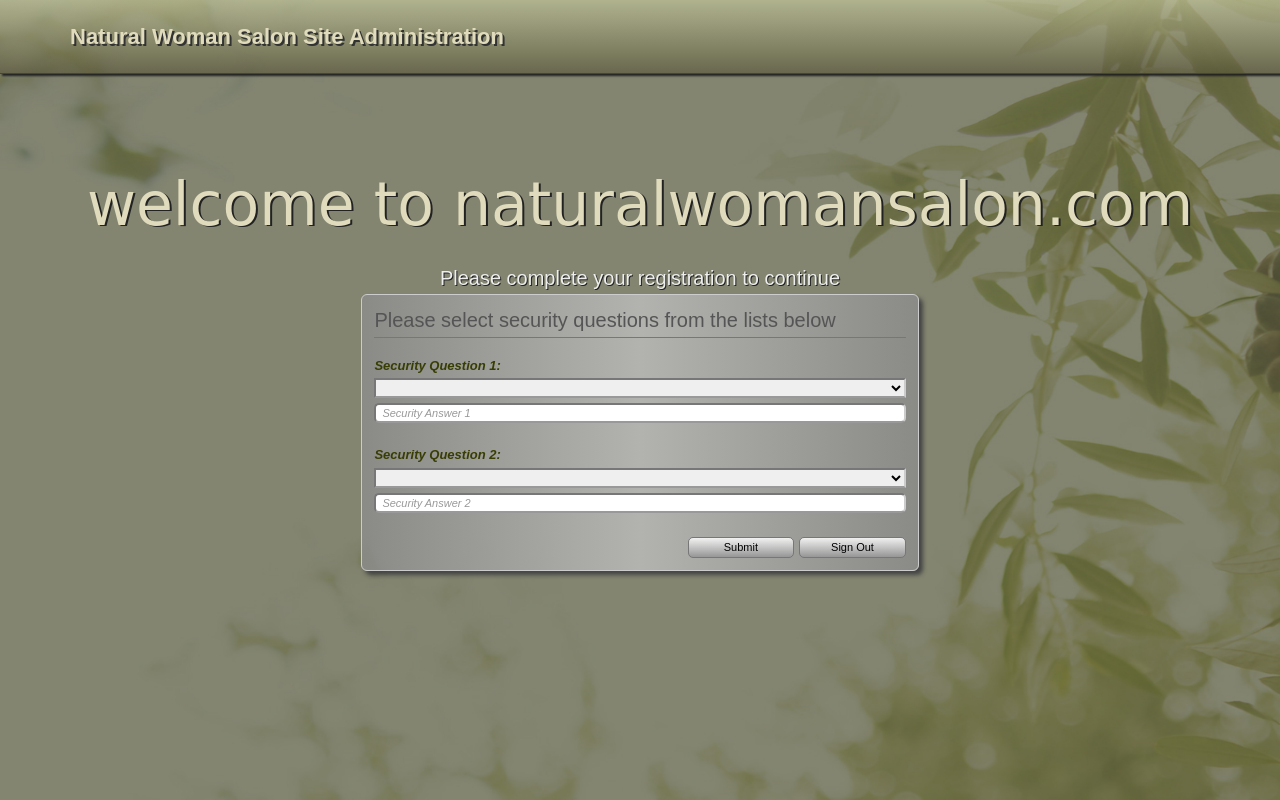
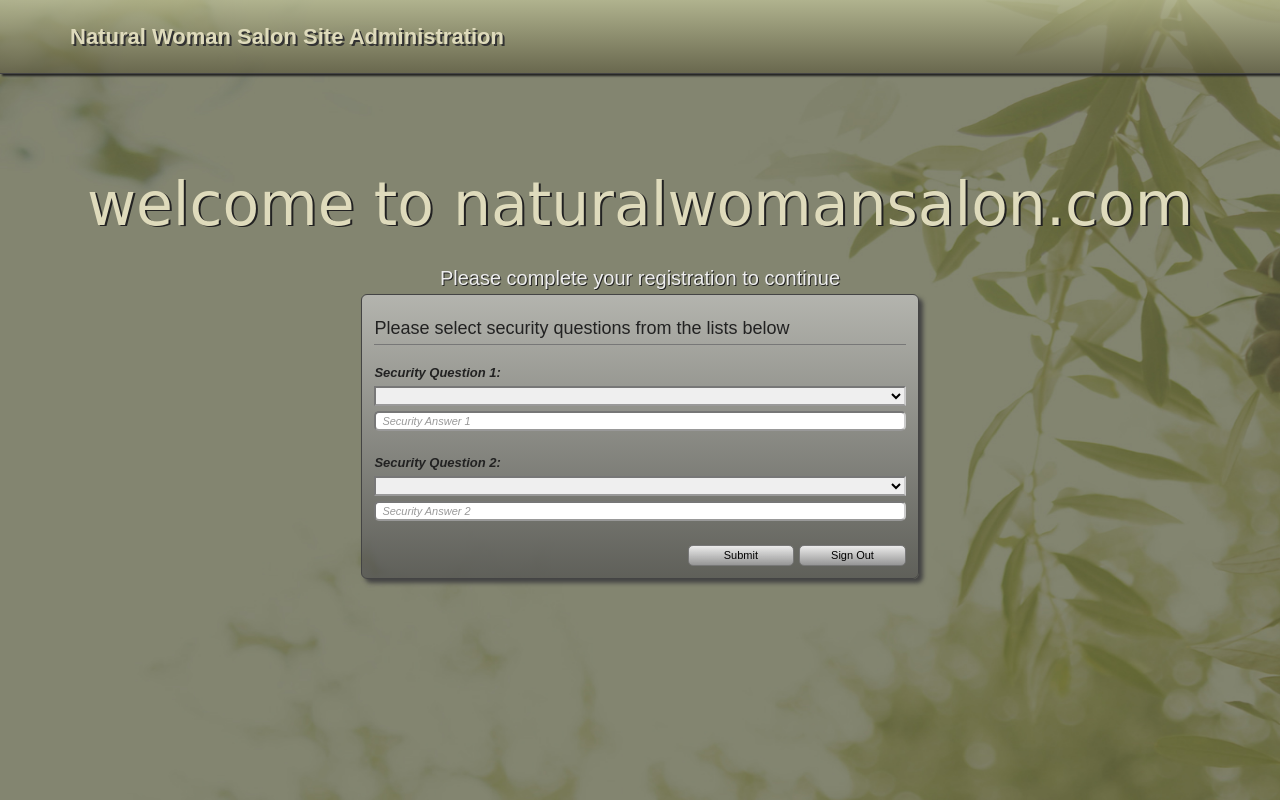
Before and after one commit to ilewis01/Natural_Woman_V2, a Flask app: template natural_woman/templates/admin/master/completeRegistration.html in a window 1280 px wide. Run offline with Flask 2, Linux system fonts and the light colour scheme; the template is opened without the code that fills it, so the values that code supplies are empty; some libraries are stand-ins or nearby versions; some web fonts are replaced.

Commit message:
completed registration bool

```diff
--- a/natural_woman/templates/admin/master/completeRegistration.html
+++ b/natural_woman/templates/admin/master/completeRegistration.html
@@ -28,11 +28,11 @@
 .q_container {
 	width: 45%;
 	margin: auto;
-	border: 1px solid #cccccc;
+	border: 1px solid #444444;
 	border-radius: 6px;
 	padding: 1%;
 	box-shadow: 4px 4px 4px #444444;
-	background: linear-gradient(to right, rgba(140, 140, 140, 0.8)0%, rgba(190, 190, 190, 0.8)50%, rgba(140, 140, 140, 0.8)100%);
+	background: linear-gradient(rgba(200, 200, 200, 0.7), rgba(80, 80, 80, 0.7));
 	font-family: 'Fira Sans Condensed', sans-serif;
 	font-size: 12px;
 }
@@ -55,19 +55,21 @@
 
 .q_container h3 {
 	text-align: left;
-	font-size: 20px;
+	font-size: 18px;
 	text-shadow: none;
-	color: #555555;
+	color: #222222;
 	text-transform: none;
 	border-bottom: 1px solid #777777;
 	padding-bottom: 5px;
 	margin-bottom: 20px;
+	font-weight: 400;
+	margin-top: 10px;
 }
 
 .q_container h5 {
 	text-transform: none;
 	text-align: left;
-	color: #383e03;
+	color: #222222;
 	font-size: 13px;
 	text-shadow: none;
 	padding: 0;
@@ -179,7 +181,14 @@ function validateRegistration()
 		m.push("You must provide an answer to security question 2 to proceed");
 	}
 	if (has_error === true) { generateErrorWindow(m); }
-	else { alert("Submitting Form...") }
+	else
+	{
+		var sq1 = $("#sq1").val();
+		var sq2 = $("#sq2").val();
+		$("#question1").val(sq1);
+		$("#question2").val(sq2);
+		$("#security_form").submit();
+	}
 }
 
 function checkRegistrationFields()
@@ -214,6 +223,8 @@ function checkRegistrationFields()
 	<div class="q_container">
 		<form action="/adminAlta" method="POST" id="security_form">
 			<input type="hidden" name="target_model" value="registration">
+			<input type="hidden" name="sq1" id="question1" value="">
+			<input type="hidden" name="sq2" id="question2" value="">
 			<h3>Please select security questions from the lists below</h3>
 			<h5>Security Question 1:</h5>
 			<select id='sq1'>
```
Also changed, not shown: natural_woman/functions.py (+9 -0 lines), natural_woman/models.py (+24 -14 lines).
